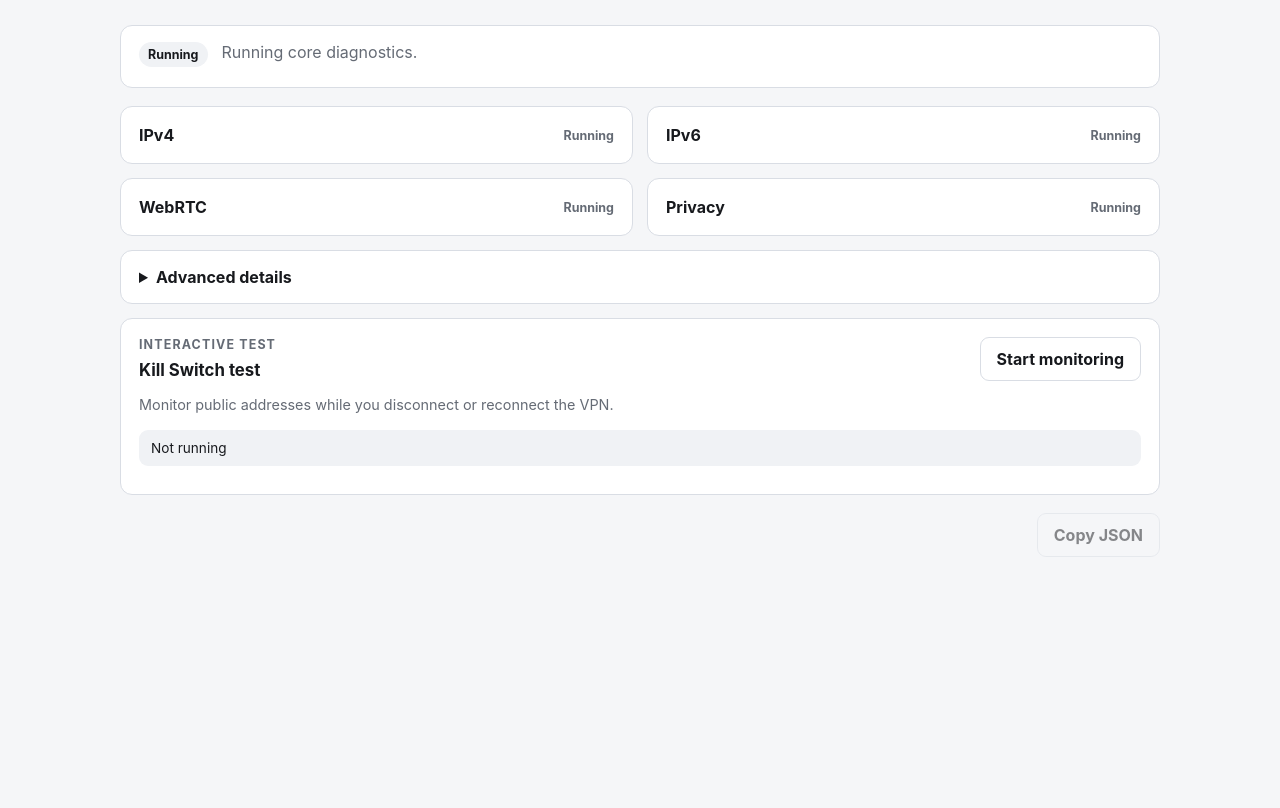
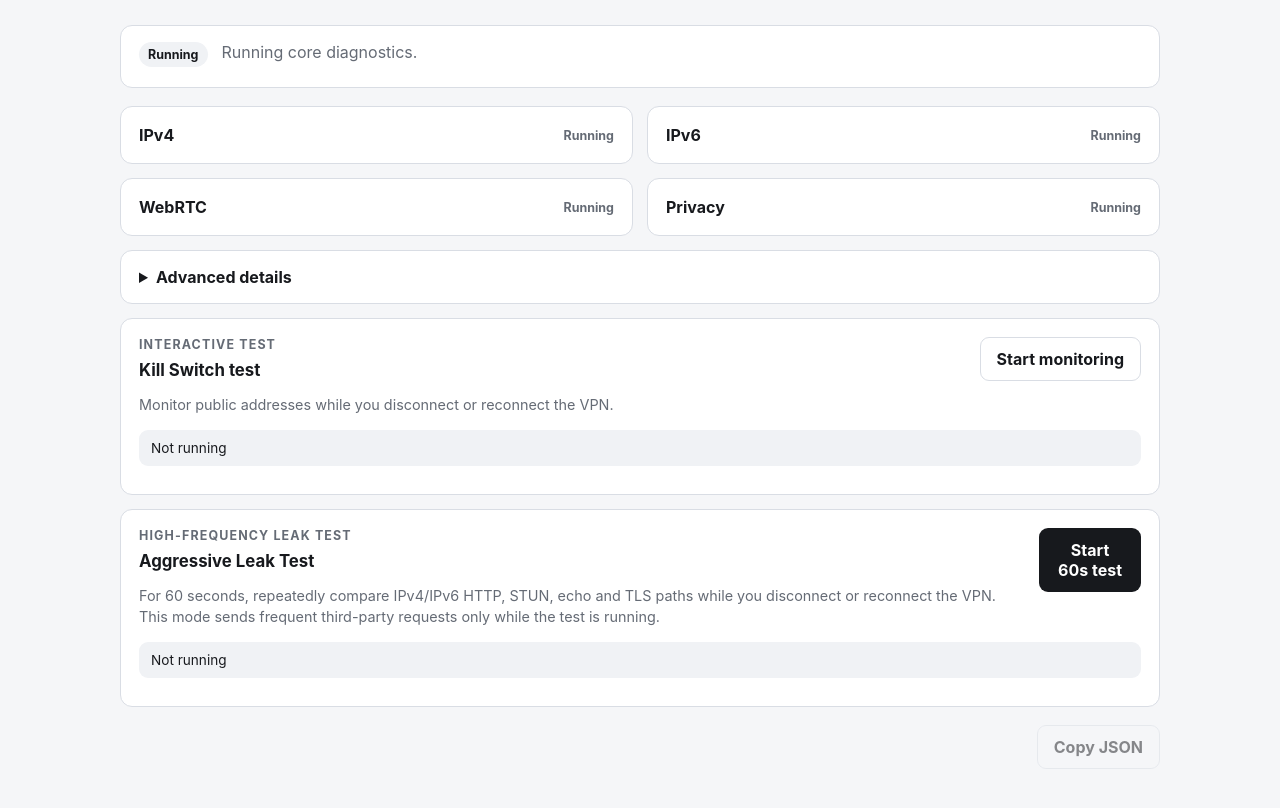
Before and after one commit to pigalev/check-vpn, a website with bundled scripts: page index.html in a window 1280 px wide. Shown: the part 164-972 px from the top of the page. Before the commit the page ends 800 px from the top, so only its background shows below. Built offline with nearby package versions, Linux system fonts and the light colour scheme; no server answers.

Commit message:
feat: add aggressive leak test controls

```diff
--- a/index.html
+++ b/index.html
@@ -50,6 +50,22 @@
         <div id="monitor-timeline" class="monitor-timeline"></div>
       </section>
 
+      <section id="aggressive-section" class="monitor-shell aggressive-shell" aria-labelledby="aggressive-heading">
+        <div class="monitor-header">
+          <div>
+            <p class="eyebrow">High-frequency leak test</p>
+            <h2 id="aggressive-heading">Aggressive Leak Test</h2>
+            <p class="card-detail">For 60 seconds, repeatedly compare IPv4/IPv6 HTTP, STUN, echo and TLS paths while you disconnect or reconnect the VPN. This mode sends frequent third-party requests only while the test is running.</p>
+          </div>
+          <button id="aggressive-toggle" class="primary-button" type="button">Start 60s test</button>
+        </div>
+        <div id="aggressive-status" class="monitor-status">Not running</div>
+        <div id="aggressive-progress" class="aggressive-progress" aria-live="polite"></div>
+        <div id="aggressive-summary" class="aggressive-summary"></div>
+        <div id="aggressive-exposures" class="aggressive-exposures"></div>
+        <div id="aggressive-timeline" class="monitor-timeline"></div>
+      </section>
+
       <div class="report-actions">
         <button id="copy-json" class="secondary-button" type="button" disabled>Copy JSON</button>
       </div>
```
